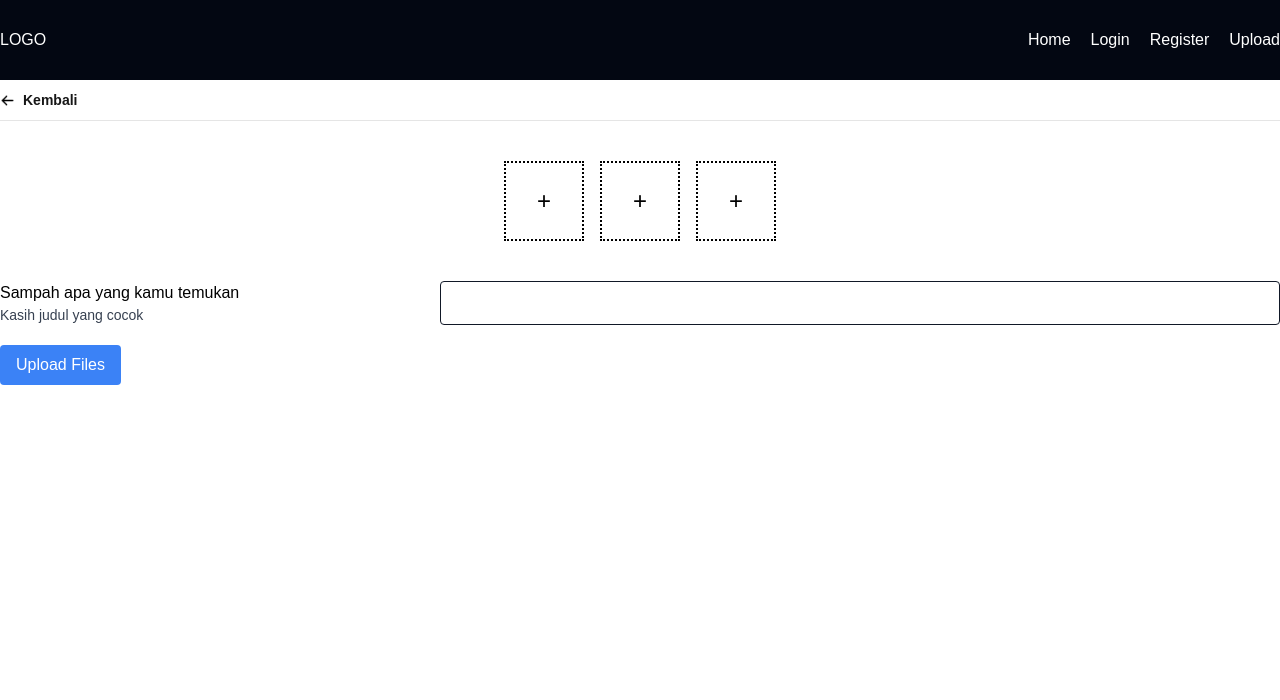
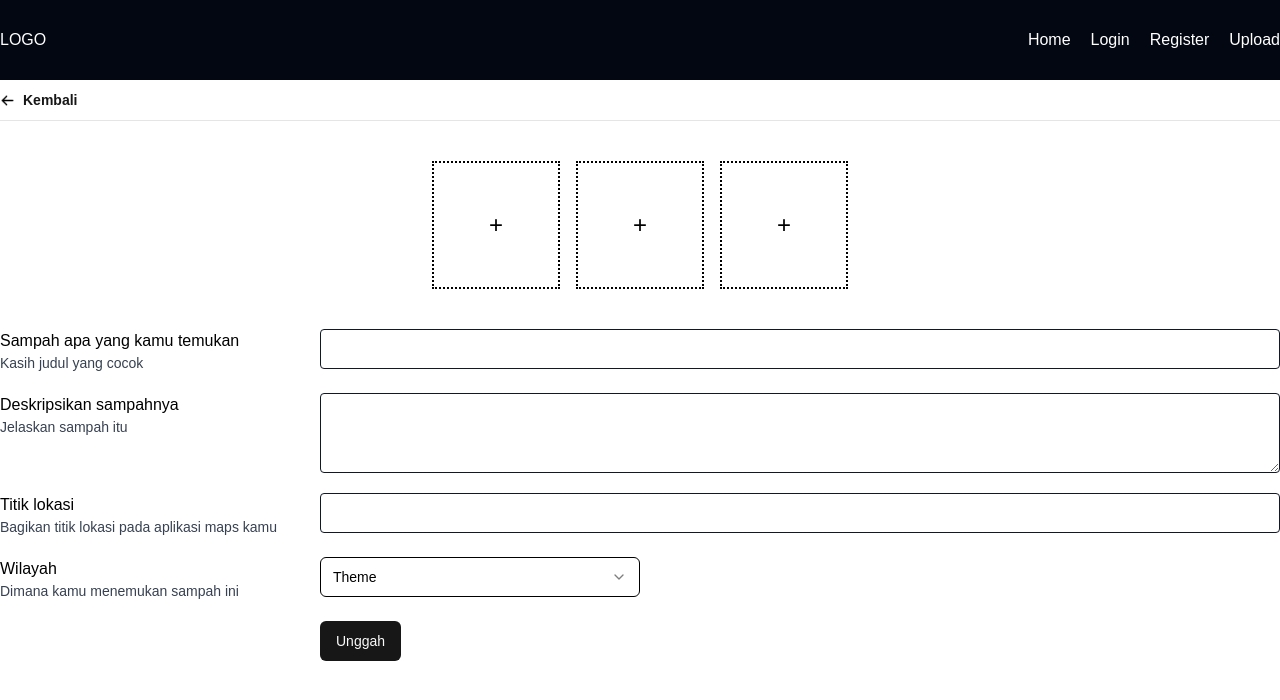
Before and after one commit to rianabd01/web-fe-client-trashfinder, a Next.js app: page /upload in a window 1280 px wide. Shown: the top 700 px of the page. Built offline with nearby package versions, Linux system fonts and the light colour scheme.

Commit message:
feat: add more input form

```diff
--- a/src/app/(main)/upload/page.tsx
+++ b/src/app/(main)/upload/page.tsx
@@ -3,6 +3,16 @@ import React, { useState } from "react";
 import ContainerWrap from "@/components/layouts/ContainerWrap";
 import ToPreviousPageButton from "@/app/(main)/components/ToPreviousPageButton";
 import ImageUploader from "@/components/layouts/ImageUploader";
+import {
+  Select,
+  SelectContent,
+  SelectItem,
+  SelectTrigger,
+  SelectValue,
+} from "@/components/ui/select";
+import { Input } from "@/components/ui/input";
+import { Textarea } from "@/components/ui/textarea";
+import { Button } from "@/components/ui/button";
 
 export default function UploadPage() {
   const [files, setFiles] = useState<{ [key: number]: File | null }>({
@@ -35,11 +45,14 @@ export default function UploadPage() {
     validFiles.forEach((file, index) => {
       if (file) {
         formData.append(`file-${index}`, file);
-        console.log(file);
+        console.log(title, description);
       }
     });
     // alert("Please select images");
   };
+
+  const [title, setTitle] = useState<string>("");
+  const [description, setDescription] = useState<string>("");
 
   return (
     <div className="min-h-dvh space-y-10">
@@ -52,35 +65,87 @@ export default function UploadPage() {
       <ContainerWrap>
         <div className="container flex flex-row justify-center space-x-4">
           {/* ImageUploader components with index passed */}
-          <ImageUploader onFileSelect={(file) => handleFileSelect(0, file)} />
-          <ImageUploader onFileSelect={(file) => handleFileSelect(1, file)} />
-          <ImageUploader onFileSelect={(file) => handleFileSelect(2, file)} />
+          <ImageUploader
+            onFileSelect={(file) => handleFileSelect(0, file)}
+            className="w-32 h-32"
+          />
+          <ImageUploader
+            onFileSelect={(file) => handleFileSelect(1, file)}
+            className="w-32 h-32"
+          />
+          <ImageUploader
+            onFileSelect={(file) => handleFileSelect(2, file)}
+            className="w-32 h-32"
+          />
         </div>
       </ContainerWrap>
 
       <ContainerWrap>
         <div className="container">
           <form className="flex flex-col gap-5" onSubmit={handleSubmit}>
-            <div className="inline-flex gap-5">
-              <label htmlFor="title" className="flex flex-col w-2/6">
+            <div className="grid grid-cols-4">
+              <label htmlFor="title" className="flex flex-col col-span-1">
                 Sampah apa yang kamu temukan{" "}
                 <span className="text-sm leading-2 text-gray-700">
                   Kasih judul yang cocok
                 </span>
               </label>
-              <input
+              <Input
                 type="text"
                 id="title"
-                className="w-4/6 border border-gray-900 rounded focus:outline-none focus:ring-1 focus:ring-black focus:ring-offset-1 px-2"
+                className="col-span-3 border border-gray-900 rounded focus:outline-none focus:ring-1 focus:ring-black focus:ring-offset-1 px-2"
+                onChange={(e) => setTitle(e.target.value)}
               />
             </div>
-
-            <button
-              className="bg-blue-500 text-white px-4 py-2 rounded w-max"
-              type="submit"
-            >
-              Upload Files
-            </button>
+            <div className="grid grid-cols-4">
+              <label htmlFor="description" className="flex flex-col col-span-1">
+                Deskripsikan sampahnya{" "}
+                <span className="text-sm leading-2 text-gray-700">
+                  Jelaskan sampah itu
+                </span>
+              </label>
+              <Textarea
+                id="description"
+                className="col-span-3 border border-gray-900 rounded focus:outline-none focus:ring-1 focus:ring-black focus:ring-offset-1 px-2"
+                onChange={(e) => setDescription(e.target.value)}
+              />
+            </div>
+            <div className="grid grid-cols-4">
+              <label htmlFor="loc" className="flex flex-col col-span-1">
+                Titik lokasi{" "}
+                <span className="text-sm leading-2 text-gray-700">
+                  Bagikan titik lokasi pada aplikasi maps kamu
+                </span>
+              </label>
+              <Input
+                type="text"
+                id="loc"
+                className="col-span-3 border border-gray-900 rounded focus:outline-none focus:ring-1 focus:ring-black focus:ring-offset-1 px-2"
+              />
+            </div>
+            <div className="grid grid-cols-4">
+              <label htmlFor="title" className="flex flex-col col-span-1">
+                Wilayah{" "}
+                <span className="text-sm leading-2 text-gray-700">
+                  Dimana kamu menemukan sampah ini
+                </span>
+              </label>
+              <Select>
+                <SelectTrigger className="w-full col-span-1 border-black">
+                  <SelectValue placeholder="Theme" />
+                </SelectTrigger>
+                <SelectContent>
+                  <SelectItem value="light">Light</SelectItem>
+                  <SelectItem value="dark">Dark</SelectItem>
+                  <SelectItem value="system">System</SelectItem>
+                </SelectContent>
+              </Select>
+            </div>
+            <div className="grid grid-cols-4">
+              <Button type="submit" className="col-start-2 w-max">
+                Unggah
+              </Button>
+            </div>
           </form>
         </div>
       </ContainerWrap>
```
